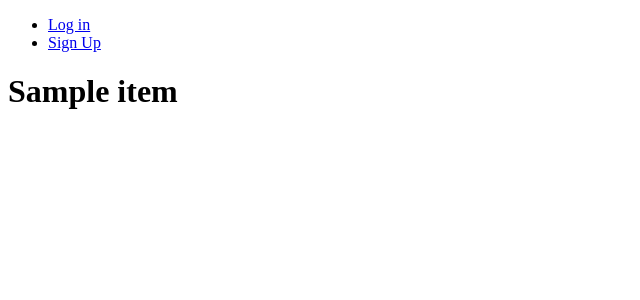
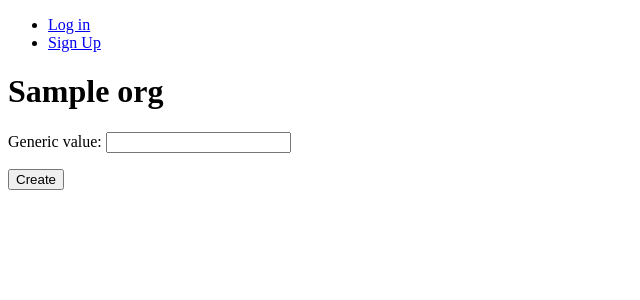
Before and after one commit to angelsantosa/betterfuture, a Django app: template templates/footprints/org_detail.html in a window 1280 px wide. Shown: the top 300 px of the page, without its empty margins (0-640 px from the left). Run offline with Django 3.2, Linux system fonts and the light colour scheme; the template is opened without the code that fills it: most values are stand-ins (such as "Sample title", 1, 10 or a date in 2020).

Commit message:
shop and donation template

```diff
--- a/templates/footprints/item_list.html
+++ b/templates/footprints/item_list.html
@@ -4,7 +4,7 @@
 
 <ul>
     {% for i in item %}
-    <li> <img src="{{ i.picture.url }}" alt="" height="25"> -  {{ i }} - Price: {{i.token_price}} Tokens</li>
+    <li> <a href="{{i.get_detail_url}}"> <img src="{{ i.picture.url }}" alt="" height="25"> -  {{ i }} - Price: {{i.token_price}} Tokens</a></li>
     {% empty %}
     <li>There's no items no shop</li>
     {% endfor %}
--- a/templates/footprints/org_detail.html
+++ b/templates/footprints/org_detail.html
@@ -1,6 +1,11 @@
 {% extends 'base.html' %}
 
 {% block content %}
-<h1>{{item}}</h1>
-
+<h1>{{org}}</h1>
+<form action="{% url 'footprints:org_create' org.pk %}" method="post">
+    {% csrf_token %}
+    <p><label for="id_value">Generic value:</label>
+    <input type="number" name="value" min="0" required id="id_value"></p>
+    <input type="submit" value="Create" />
+</form>
 {% endblock content %}
--- a/templates/footprints/org_list.html
+++ b/templates/footprints/org_list.html
@@ -3,7 +3,7 @@
 {% block content %}
 <ul>
     {% for o in org %}
-    <li><img src="{{o.picture.url}}" alt="" height="25"> - {{ o }}</li>
+    <li> <a href="{{o.get_detail_url}}"><img src="{{o.picture.url}}" alt="" height="25"> - {{ o }}</a></li>
     {% empty %}
     <li>There's no orgs to donate</li>
     {% endfor %}
```
